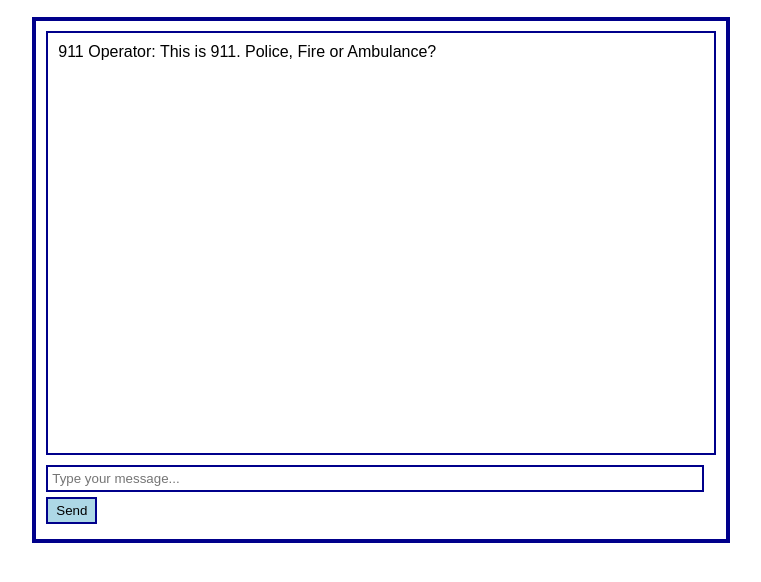
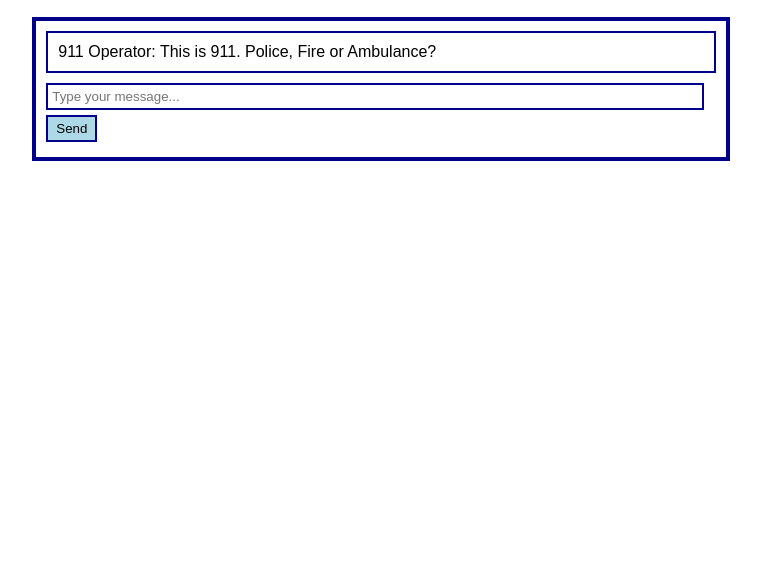
Before and after one commit to vancuvrboy/911_sim, a plain HTML site: page index.html in a window 1280 px wide. Shown: the part 78-660 px from the top of the page, without its empty margins (259-1020 px from the left). Drawn offline with Linux system fonts and the light colour scheme.

Commit message:
no height for #chatbox css

```diff
--- a/index.html
+++ b/index.html
@@ -39,8 +39,7 @@
         }
 
         #chatBox {
-            /* height: 300px; */
-            height: 50vh;
+            /* height: 600px; */
             overflow-y: scroll;
             border: 2px solid darkblue; /* Thicker dark blue border */
             margin-bottom: 10px;
```
